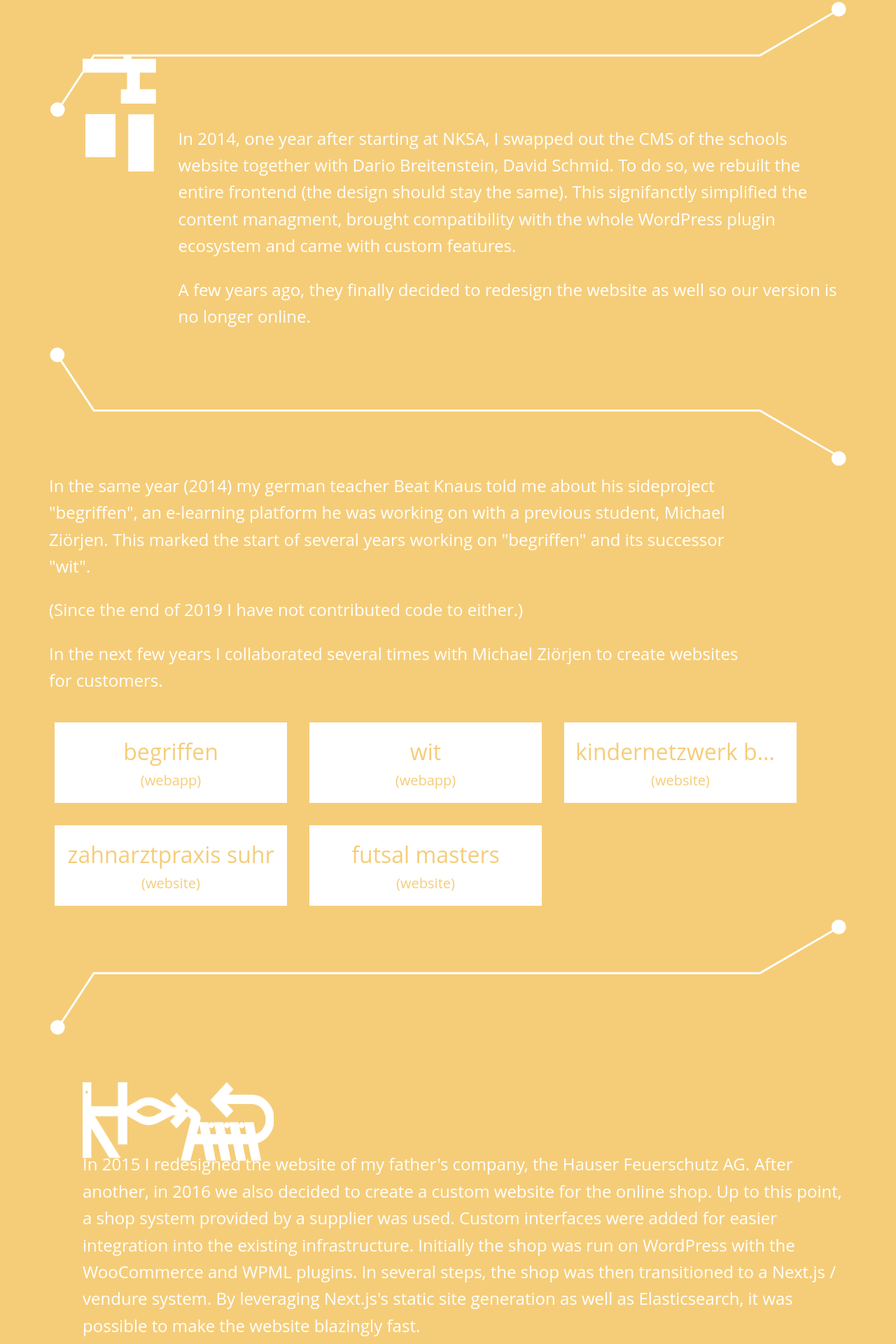
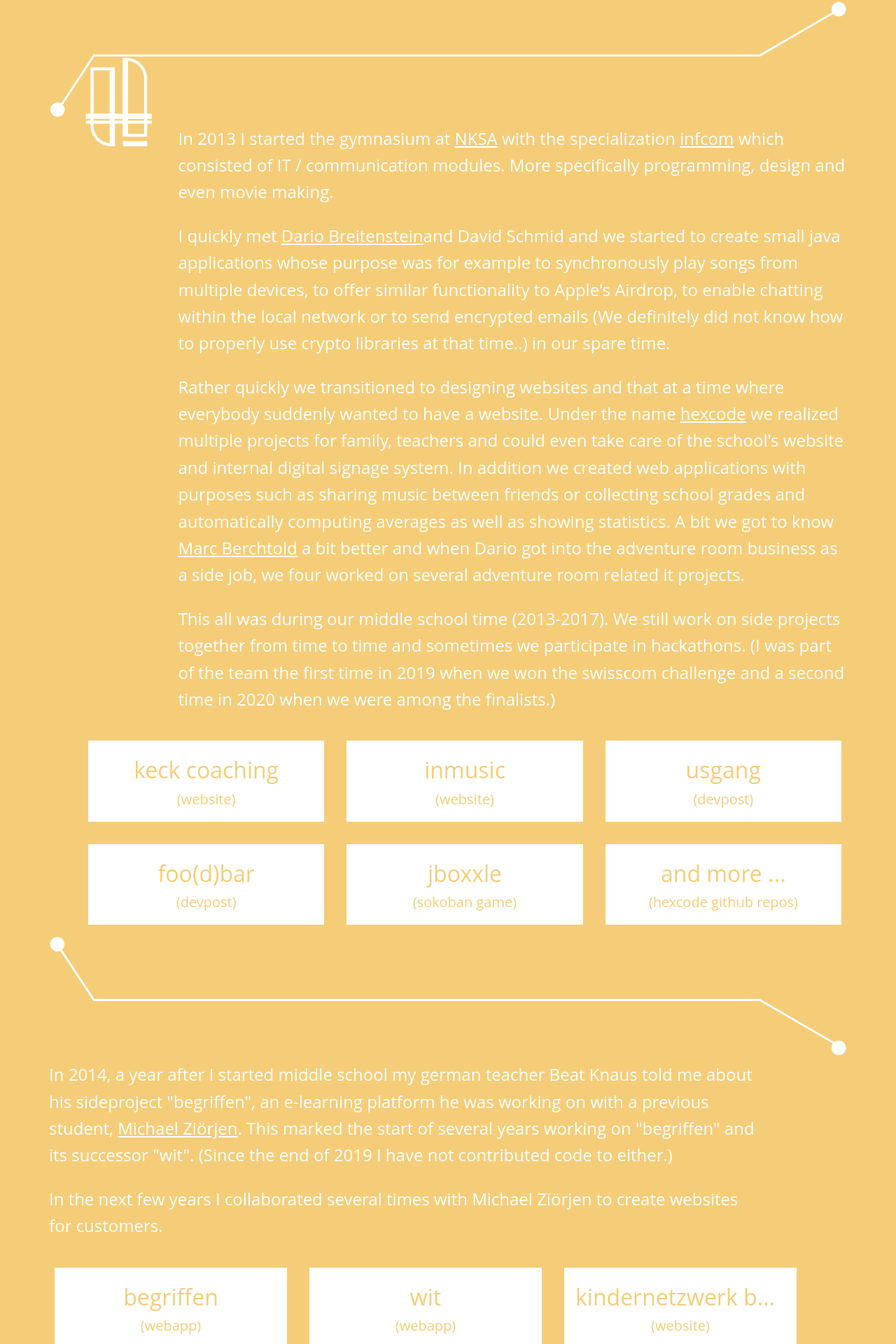
Before and after one commit to Tyratox/tyratox.ch, a Next.js app: page / in a window 1280 px wide. Shown: the part 1861-3781 px from the top of the page at 70% size. Built offline with nearby package versions, Linux system fonts and the light colour scheme.

Commit message:
Update work section

```diff
--- /dev/null
+++ b/components/blueprints/BlueprintHexcode.tsx
@@ -0,0 +1,61 @@
+import { keyframes } from "@emotion/react";
+import styled from "@emotion/styled";
+import React from "react";
+
+import useInView from "../../hooks/in-view";
+
+const strokeAnimation = keyframes`
+  100% {
+    stroke-dashoffset: 0;
+  }
+`;
+
+const fillAnimationWhite = keyframes`
+  100% {
+    fill: var(--foreground-color);
+  }
+`;
+
+const Path = styled.path`
+  fill: rgba(255, 255, 255, 0);
+  stroke: var(--foreground-color);
+  stroke-dasharray: 1500;
+  stroke-dashoffset: 1500;
+  stroke-linecap: square;
+  stroke-linejoin: miter;
+  stroke-width: 2px;
+`;
+
+const Svg = styled.svg`
+  &.in-view .path {
+    animation: ${strokeAnimation} 3s both ease-in-out,
+      ${fillAnimationWhite} 0.5s 2.5s both ease-in-out;
+  }
+`;
+
+const BlueprintHexcode = () => {
+  const ref = React.createRef<SVGSVGElement>();
+  const inView = useInView(ref);
+
+  return (
+    <Svg
+      xmlns="http://www.w3.org/2000/svg"
+      viewBox="0 0 253 349"
+      ref={ref}
+      className={inView ? "in-view" : ""}
+    >
+      <g className="fill-foreground">
+        <Path
+          className="path"
+          d="M148.554 296.991h-8.257v16.4h81.574v-16.4h-8.257"
+        />
+        <Path
+          className="path"
+          d="M230.128 219.094h8.256v-16.399h-16.253V79.728c0-38.493-31.42-69.698-70.179-69.698l-.001-.001h-3.971V10h-8.257v192.695h-28.984V42.799h-82.07v159.895H12.156v16.399h16.513v8.199H12.156v8.2h16.513v8.2c0 38.492 31.42 69.697 70.179 69.697v.001l4.128-.001h7.761v-77.898h28.984v45.099h8.1v.03h74.308v-45.129h16.253v-8.2h-16.253v-8.199h7.999v.002ZM94.722 305.057c-32.275-2.109-57.795-28.777-57.795-61.363v-8.2h57.795v69.563Zm0-77.764H36.927v-8.199h57.795v8.199Zm0-24.599H36.927V50.999h57.795v151.695Zm45.002 24.599H110.74v-8.199h28.984v8.199Zm74.151 45.129h-57.796v-36.929h57.796v36.929Zm0-45.129h-57.796v-8.199h57.796v8.199Zm0-24.599h-57.796V18.364c32.274 2.11 57.796 28.777 57.796 61.364v122.966Z"
+        />
+      </g>
+    </Svg>
+  );
+};
+
+export default BlueprintHexcode;
--- a/components/blueprints/BlueprintNKSA.tsx
+++ /dev/null
@@ -1,55 +0,0 @@
-import { keyframes } from "@emotion/react";
-import styled from "@emotion/styled";
-import React from "react";
-
-import useInView from "../../hooks/in-view";
-
-const strokeAnimation = keyframes`
-  100% {
-    stroke-dashoffset: 0;
-  }
-`;
-
-const fillAnimationWhite = keyframes`
-  100% {
-    fill: var(--foreground-color);
-  }
-`;
-
-const Path = styled.path`
-  fill: rgba(255, 255, 255, 0);
-  stroke: var(--foreground-color);
-  stroke-dasharray: 1500;
-  stroke-dashoffset: 1500;
-  stroke-linecap: square;
-  stroke-linejoin: miter;
-  stroke-width: 2px;
-`;
-
-const Svg = styled.svg`
-  &.in-view .path {
-    animation: ${strokeAnimation} 3s both ease-in-out,
-      ${fillAnimationWhite} 0.5s 1s both ease-in-out;
-  }
-`;
-
-const BlueprintNKSA = () => {
-  const ref = React.createRef<SVGSVGElement>();
-  const inView = useInView(ref);
-
-  return (
-    <Svg
-      xmlns="http://www.w3.org/2000/svg"
-      viewBox="0 0 118 188"
-      ref={ref}
-      className={inView ? "in-view" : ""}
-    >
-      <Path
-        className="fill-foreground path"
-        d="M114.01 96.112H74.657v91.638h39.353V96.112Zm-61.826-.322H5.555v67.435h46.629V95.79ZM91.26 55.908V26.894h26.059V6.59H77.97V0H66.791v6.59H0v20.304h72.682v29.014h-9.925v21.086h54.56V55.908H91.26Z"
-      />
-    </Svg>
-  );
-};
-
-export default BlueprintNKSA;
--- a/pages/index.tsx
+++ b/pages/index.tsx
@@ -5,8 +5,8 @@
 import { Parallax } from "react-scroll-parallax";
 
 import BlueprintBegriffen from "../components/blueprints/BlueprintBegriffen";
+import BlueprintHexcode from "../components/blueprints/BlueprintHexcode";
 import BlueprintHFAG from "../components/blueprints/BlueprintHFAG";
-import BlueprintNKSA from "../components/blueprints/BlueprintNKSA";
 import Box from "../components/Box";
 import Container from "../components/Container";
 import Education from "../components/Education";
@@ -78,23 +78,102 @@
           <ProjectContainer>
             <Box widths={[1 / 4, 1 / 5, 1 / 5, 1 / 8, 1 / 8]} paddingRight={2}>
               <Parallax speed={10}>
-                <BlueprintNKSA />
+                <BlueprintHexcode />
               </Parallax>
             </Box>
             <Box widths={[1, 1, 4 / 5, 7 / 8, 7 / 8]}>
               <p>
-                In 2014, one year after starting at NKSA, I swapped out the CMS
-                of the schools website together with Dario Breitenstein, David
-                Schmid. To do so, we rebuilt the entire frontend (the design
-                should stay the same). This signifanctly simplified the content
-                managment, brought compatibility with the whole WordPress plugin
-                ecosystem and came with custom features.
+                In 2013 I started the gymnasium at{" "}
+                <a href="https://nksa.ch" target="_blank" rel="noreferrer">
+                  NKSA
+                </a>{" "}
+                with the specialization{" "}
+                <a
+                  href="https://www.nksa.ch/gymnasium/bildungsweg/#infcom-ch"
+                  target="_blank"
+                  rel="noreferrer"
+                >
+                  infcom
+                </a>{" "}
+                which consisted of IT / communication modules. More specifically
+                programming, design and even movie making.
               </p>
               <p>
-                A few years ago, they finally decided to redesign the website as
-                well so our version is no longer online.
+                I quickly met{" "}
+                <a
+                  href="https://www.imakethings.ch/"
+                  target="_blank"
+                  rel="noreferrer"
+                >
+                  Dario Breitenstein
+                </a>
+                and David Schmid and we started to create small java
+                applications whose purpose was for example to synchronously play
+                songs from multiple devices, to offer similar functionality to
+                Apple's Airdrop, to enable chatting within the local network or
+                to send encrypted emails (We definitely did not know how to
+                properly use crypto libraries at that time..) in our spare time.
+              </p>
+              <p>
+                Rather quickly we transitioned to designing websites and that at
+                a time where everybody suddenly wanted to have a website. Under
+                the name{" "}
+                <a href="https://hexcode.ch/" target="_blank" rel="noreferrer">
+                  hexcode
+                </a>{" "}
+                we realized multiple projects for family, teachers and could
+                even take care of the school's website and internal digital
+                signage system. In addition we created web applications with
+                purposes such as sharing music between friends or collecting
+                school grades and automatically computing averages as well as
+                showing statistics. A bit we got to know{" "}
+                <a href="https://echolot.io/" target="_blank" rel="noreferrer">
+                  Marc Berchtold
+                </a>{" "}
+                a bit better and when Dario got into the adventure room business
+                as a side job, we four worked on several adventure room related
+                it projects.
+              </p>
+              <p>
+                This all was during our middle school time (2013-2017). We still
+                work on side projects together from time to time and sometimes
+                we participate in hackathons. (I was part of the team the first
+                time in 2019 when we won the swisscom challenge and a second
+                time in 2020 when we were among the finalists.)
               </p>
             </Box>
+            <Flex marginX flexWrap="wrap">
+              <ProjectBox
+                title="keck coaching"
+                subtitle="website"
+                href="https://keckcoaching.ch/"
+              />
+              <ProjectBox
+                title="inmusic"
+                subtitle="website"
+                href="https://inmusic.ch/"
+              />
+              <ProjectBox
+                title="usgang"
+                subtitle="devpost"
+                href="https://devpost.com/software/swissup"
+              />
+              <ProjectBox
+                title="foo(d)bar"
+                subtitle="devpost"
+                href="https://devpost.com/software/foo-d-bar"
+              />
+              <ProjectBox
+                title="jboxxle"
+                subtitle="sokoban game"
+                href="https://github.com/Tyratox/JBoxxle"
+              />
+              <ProjectBox
+                title="and more ..."
+                subtitle="hexcode github repos"
+                href="https://github.com/orgs/hexcodech/repositories?type=all"
+              />
+            </Flex>
           </ProjectContainer>
         </Project>
         <WireSeperator />
@@ -107,14 +186,19 @@
             </Box>
             <Box widths={[1, 1, 7 / 8, 29 / 32, 15 / 16]}>
               <p>
-                In the same year (2014) my german teacher Beat Knaus told me
-                about his sideproject "begriffen", an e-learning platform he was
-                working on with a previous student, Michael Ziörjen. This marked
-                the start of several years working on "begriffen" and its
-                successor "wit".
-              </p>
-              <p>
-                (Since the end of 2019 I have not contributed code to either.)
+                In 2014, a year after I started middle school my german teacher
+                Beat Knaus told me about his sideproject "begriffen", an
+                e-learning platform he was working on with a previous student,{" "}
+                <a
+                  href="https://mzioerjen.ch/"
+                  target="_blank"
+                  rel="noreferrer"
+                >
+                  Michael Ziörjen
+                </a>
+                . This marked the start of several years working on "begriffen"
+                and its successor "wit". (Since the end of 2019 I have not
+                contributed code to either.)
               </p>
               <p>
                 In the next few years I collaborated several times with Michael
@@ -123,7 +207,7 @@
             </Box>
             <Box widths={[0, 0, 1 / 8, 3 / 32, 1 / 16]}>
               <HideMediaQuery md up>
-                <Parallax speed={10}>
+                <Parallax speed={5}>
                   <BlueprintBegriffen vertical />
                 </Parallax>
               </HideMediaQuery>
@@ -162,15 +246,29 @@
           </Box>
           <p>
             In 2015 I redesigned the website of my father's company, the Hauser
-            Feuerschutz AG. After another, in 2016 we also decided to create a
-            custom website for the online shop. Up to this point, a shop system
-            provided by a supplier was used. Custom interfaces were added for
-            easier integration into the existing infrastructure. Initially the
-            shop was run on WordPress with the WooCommerce and WPML plugins. In
-            several steps, the shop was then transitioned to a Next.js / vendure
-            system. By leveraging Next.js's static site generation as well as
-            Elasticsearch, it was possible to make the website blazingly fast.
+            Feuerschutz AG. After another year, in 2016 we also decided to
+            create a custom website for the online shop. Up to this point, a
+            shop system provided by a supplier was used. Custom interfaces were
+            added for easier integration into the existing infrastructure.
+            Initially the shop was run on WordPress with the WooCommerce and
+            WPML plugins. In several steps, the shop was then transitioned to a
+            Next.js / vendure system. By leveraging Next.js's static site
+            generation as well as Elasticsearch, it was possible to make the
+            website blazingly fast. I mainly support the online shop, but from
+            time to time I also help out with the rest of the IT infrastructure.
           </p>
+          {/*<p>
+            During the Covid-19 pandemic it took restaurants, bars and clubs
+            quite some time to find or adapt a contact tracing applications
+            where they were required to keep track of visitors. The developed
+            solutions often did not have privacy in mind which was why we
+            developed a simple app that just encodes the legally required
+            information in a qr code that can be scanned. The scanned data is
+            then only kept locally on a device and can be exported as a csv
+            file. No online service required. The solution only stored the
+            necessary data and if there was no incident, the data would not
+            leave the single device.
+                </p>*/}
           <Flex marginX flexWrap="wrap">
             <ProjectBox
               title="online shop"
@@ -231,6 +329,11 @@
           <h2>Other Projects</h2>
           <Flex flexWrap="wrap" marginX>
             <ProjectBox
+              title="variaktion"
+              subtitle="website"
+              href="https://variaktion.ch/"
+            />
+            <ProjectBox
               title="ec emmen"
               subtitle="website"
               href="https://ec-emmenbruecke.ch"
@@ -239,16 +342,6 @@
               title="taiji aarau"
               subtitle="website"
               href="https://taiji-aarau.ch/"
-            />
-            <ProjectBox
-              title="keck coaching"
-              subtitle="website"
-              href="https://keckcoaching.ch/"
-            />
-            <ProjectBox
-              title="inmusic"
-              subtitle="website"
-              href="https://inmusic.ch/"
             />
             <ProjectBox
               title="ciao"
@@ -271,11 +364,6 @@
               href="https://github.com/Tyratox/sn4ke"
             />
             <ProjectBox
-              title="gartkus"
-              subtitle="website"
-              href="https://gartkus.ch"
-            />
-            <ProjectBox
               title="praxis styna"
               subtitle="website"
               href="https://praxis-styna.ch/"
@@ -286,14 +374,14 @@
               href="https://praxis-ganzxund.ch/"
             />
             <ProjectBox
+              title="gartkus"
+              subtitle="website"
+              href="https://gartkus.ch"
+            />
+            <ProjectBox
               title="and more ..."
               subtitle="my github repos"
               href="https://github.com/Tyratox?tab=repositories"
-            />
-            <ProjectBox
-              title="and even more ..."
-              subtitle="hexcode github repos"
-              href="https://github.com/orgs/hexcodech/repositories?type=all"
             />
           </Flex>
         </Project>
```
Also changed, not shown: components/Education.tsx (+6 -5 lines), 1 other file (tests, documents, lock files or other folders).
